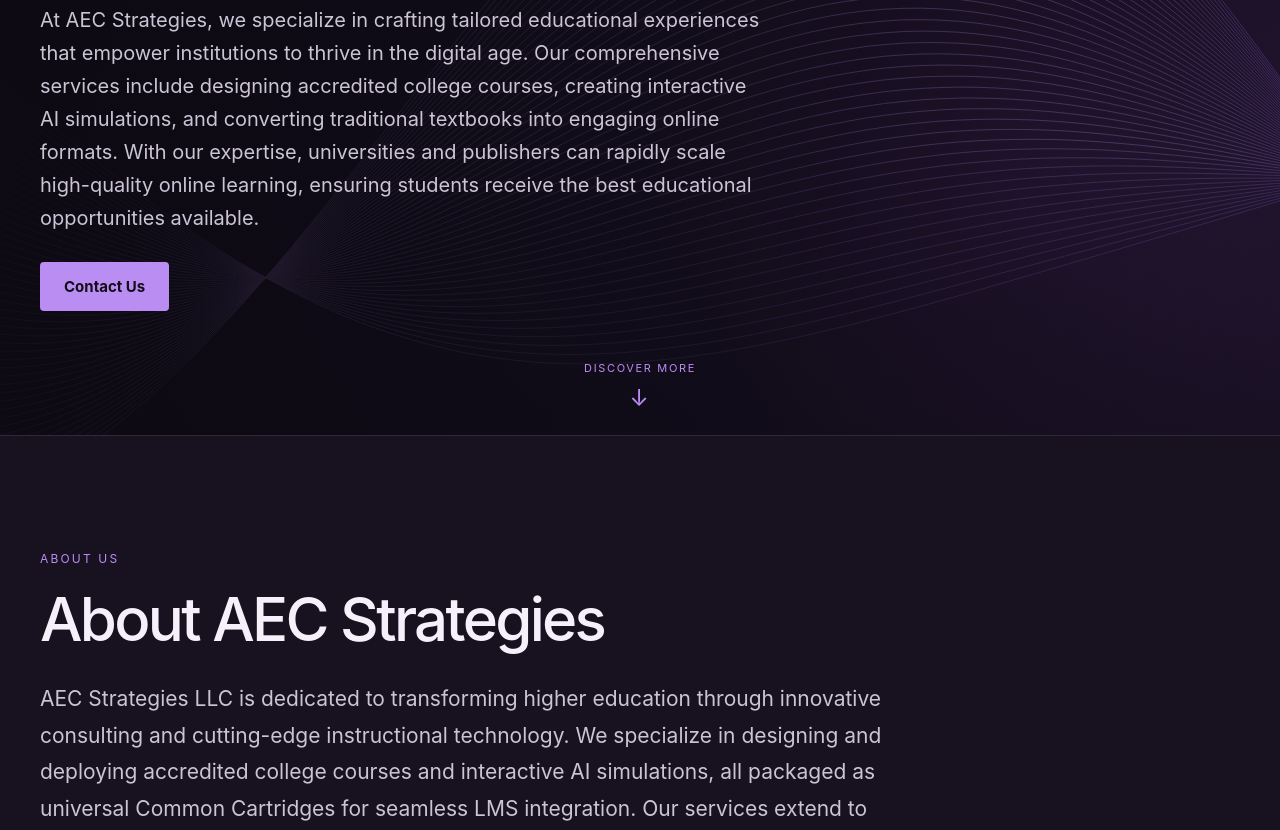
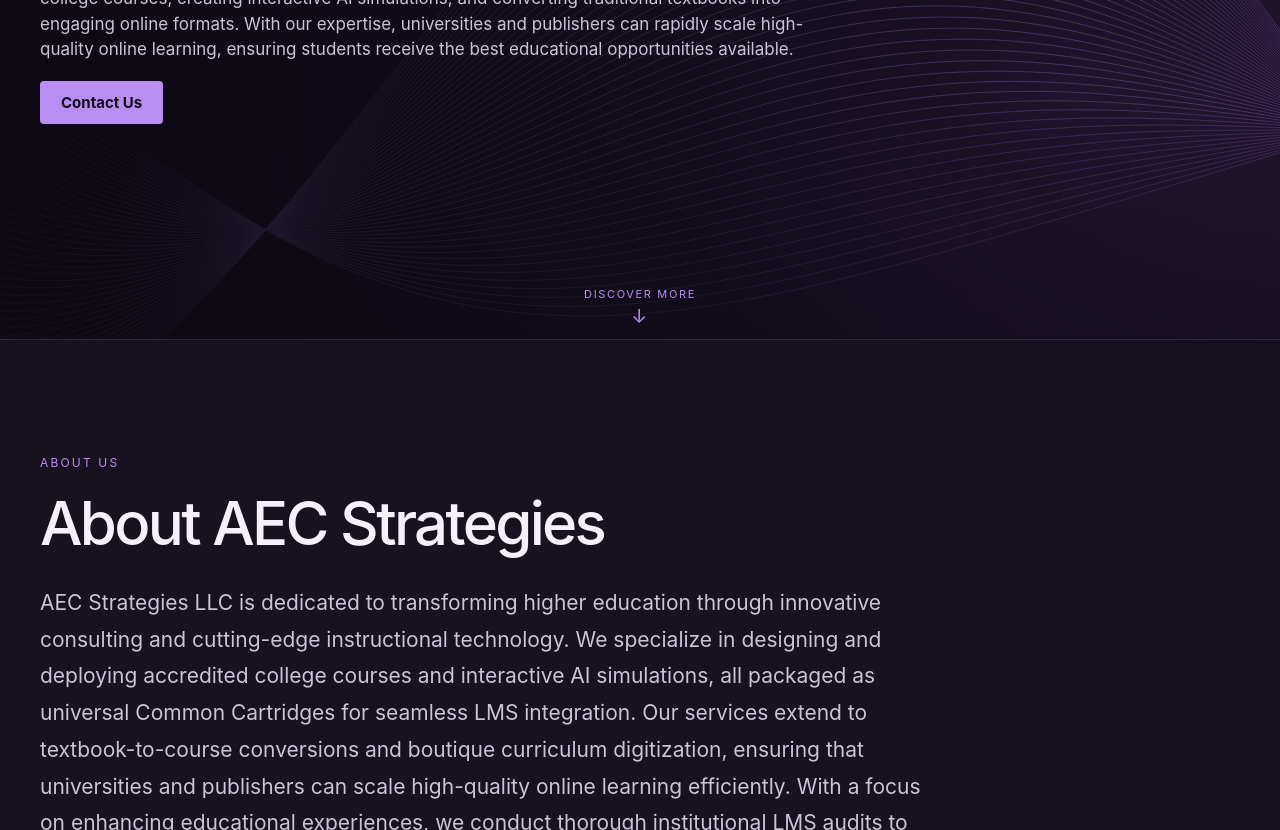
Before and after one commit to kevinbrowndc/aecstrat, a plain HTML site: page index.html in a window 1280 px wide. Shown: the part 461-1291 px from the top of the page. Drawn offline with Linux system fonts and the light colour scheme.

Commit message:
Compact splash typography and spacing to keep Contact Us visible

```diff
--- a/index.html
+++ b/index.html
@@ -17,7 +17,10 @@
     @keyframes bob{50%{transform:translateY(6px)}}
     @media(max-width:680px){.wrap{width:calc(100% - 48px)}.top{min-height:70px}.logo{font-size:25px}.nav{gap:13px}.nav a{font-size:12px}.nav a:first-child{display:none}.hero-main{align-items:start;padding-top:clamp(34px,6vh,60px);padding-bottom:24px}.hero h1{font-size:clamp(36px,9vw,54px)}.intro{font-size:16px}.shade{background:linear-gradient(180deg,rgba(13,10,20,.90),rgba(13,10,20,.73) 64%,rgba(13,10,20,.38))}.service-list,.contact-grid{grid-template-columns:1fr}.service{min-height:auto;padding:29px}.contact-grid{gap:20px}}
     @media(prefers-reduced-motion:reduce){html{scroll-behavior:auto}.discover span{animation:none}}
-  </style>
+
+/* Compact splash: keep the primary CTA above the fold. */
+.hero .top{min-height:60px}.hero .logo{font-size:24px}.hero-main{padding-block:20px;align-items:center}.hero-copy{max-width:900px}.hero .eyebrow{margin-bottom:12px;font-size:11px}.hero h1{font-size:clamp(32px,5.1vw,64px);line-height:1.08;margin-bottom:16px}.hero .intro{font-size:clamp(15px,1.35vw,17px);line-height:1.5;max-width:790px;margin-bottom:18px}.hero .button{padding:12px 21px}.discover{padding:8px 0 12px}.discover span{margin-top:3px;font-size:19px}@media(max-width:680px){.hero-main{padding-block:16px}.hero h1{font-size:clamp(28px,7.5vw,42px)}.hero .intro{font-size:14px;line-height:1.45}.hero .top{min-height:54px}.hero .wrap{width:calc(100% - 36px)}}@media(max-height:650px) and (min-width:681px){.hero h1{font-size:clamp(30px,7.5vh,52px)}.hero-main{padding-block:10px}.hero .intro{font-size:15px;line-height:1.4}.hero .eyebrow{margin-bottom:8px}.hero h1{margin-bottom:10px}.hero .intro{margin-bottom:12px}}
+</style>
 </head>
 <body>
   <section class="hero" id="home">
```
